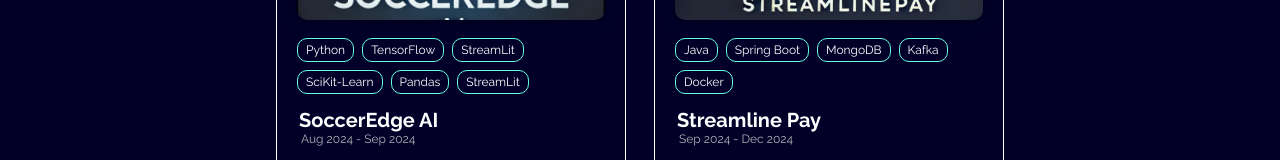
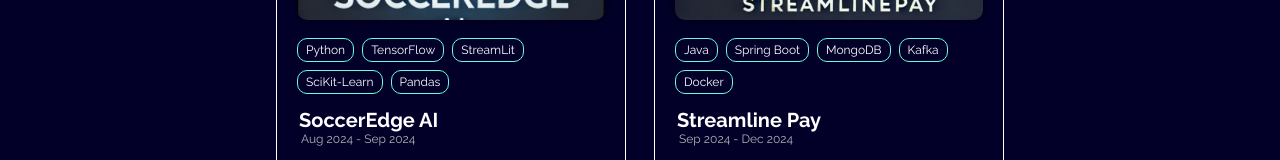
Before and after one commit to AmrAbdelwahed/Portfolio, a React (Create React App) app: page / in a window 1280 px wide. Shown: the part 3936-4096 px from the top of the page. Built offline with nearby package versions, Linux system fonts and the light colour scheme.

Commit message:
modified footer

```diff
--- a/src/data/constants.js
+++ b/src/data/constants.js
@@ -7,7 +7,7 @@
       "Full Stack Developer.",
     ],
     github: "https://github.com/amrabdelwahed",
-    resume: "https://drive.google.com/file/d/1o_96XUo6yFLWXUGh2sHfWwHwQV0nYq6k/view?usp=sharing",
+    resume: "https://drive.google.com/file/d/19-tpExIvrO7jkXKY_ZPuTlkhAh4Rpk5e/view?usp=sharing",
     linkedin: "https://www.linkedin.com/in/amrabdelwahed/",
   };
 
@@ -290,8 +290,7 @@
         "TensorFlow",
         "StreamLit",
         "SciKit-Learn",
-        "Pandas",
-        "StreamLit"
+        "Pandas"
       ],
       category: "web",
       link: "https://socceredge-aigit-g8hpufpivydaypdghquz8r.streamlit.app/"
```
